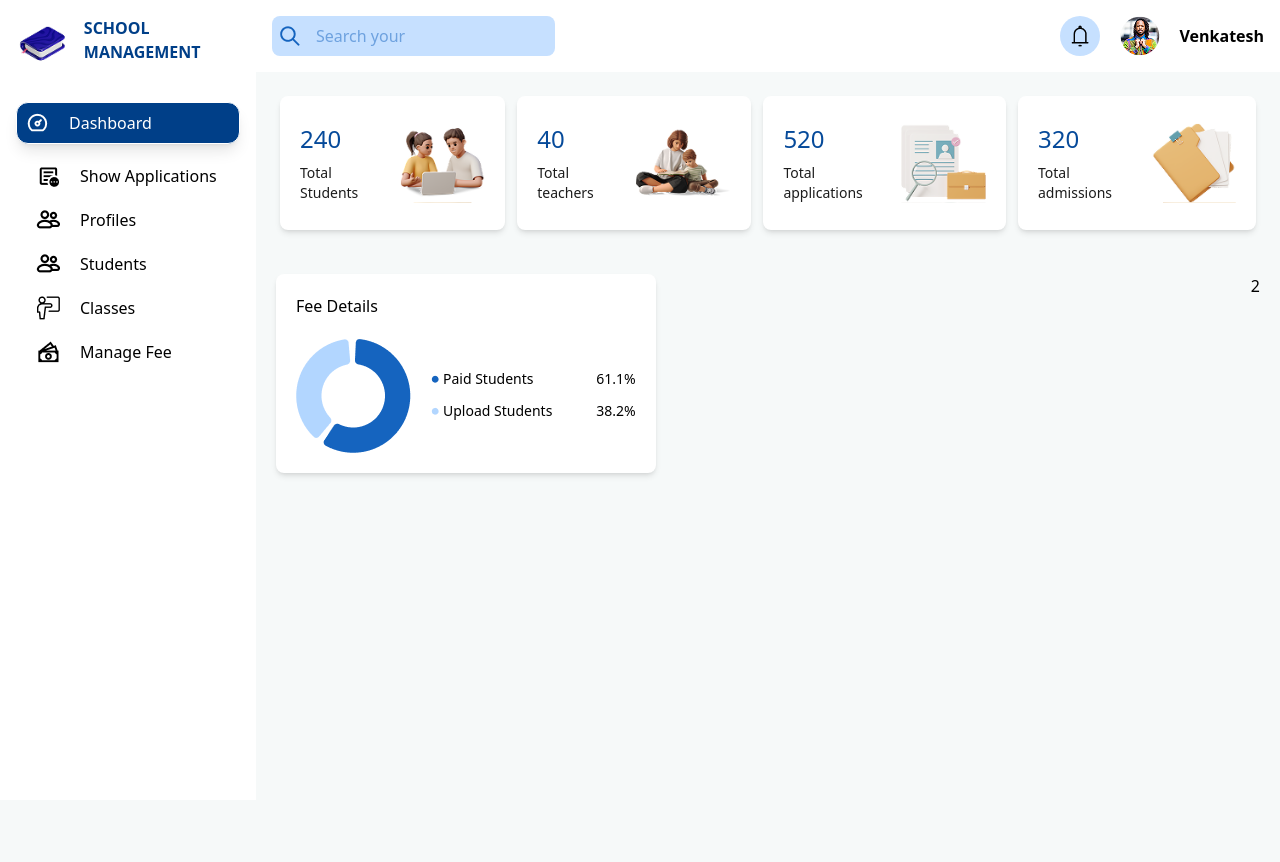
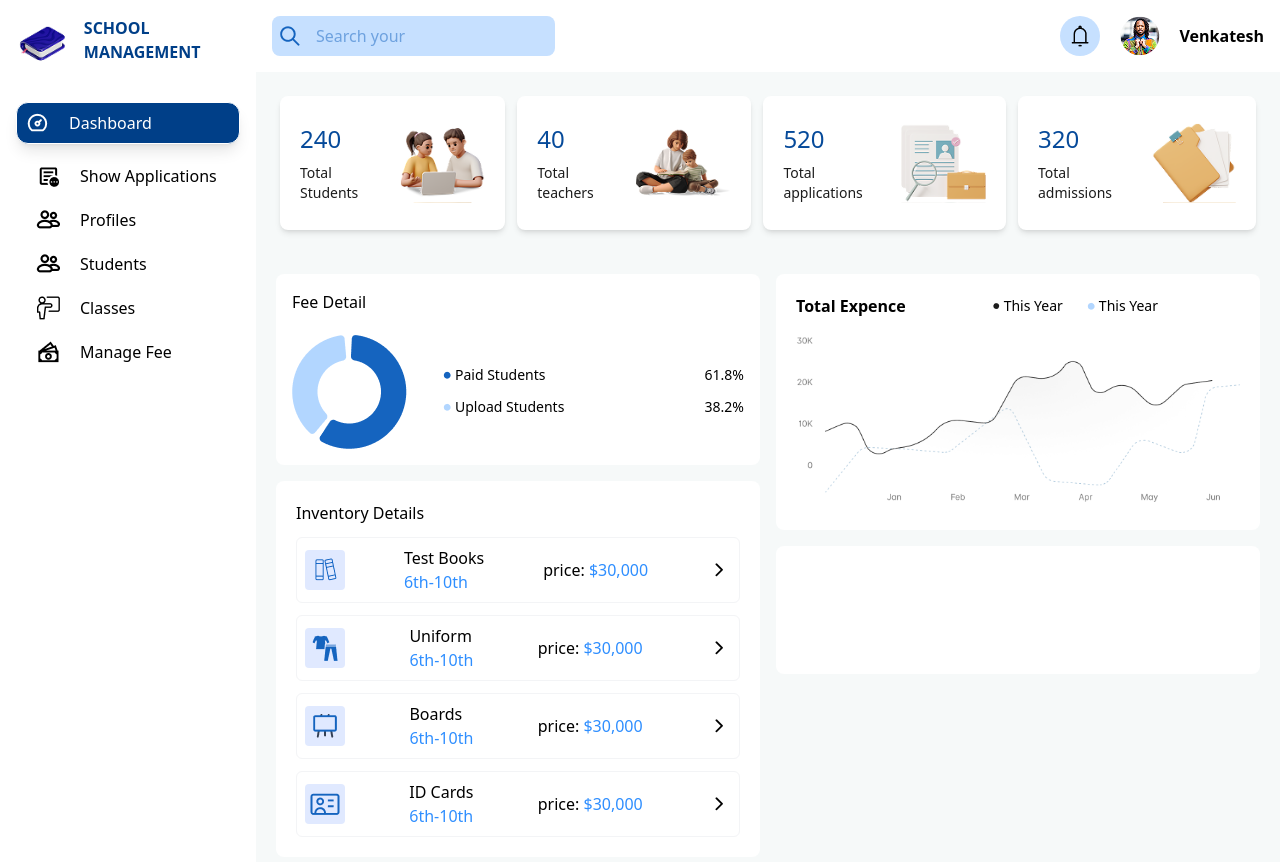
Before and after one commit to akuahamda/Dashboard, a plain HTML site: page index.html in a window 1280 px wide. Before the commit the page ends 800 px from the top, so only its background shows below. Drawn offline with nearby package versions, Linux system fonts and the light colour scheme.

Commit message:
added changes

```diff
--- a/index.html
+++ b/index.html
@@ -7,7 +7,7 @@
     <script src="https://unpkg.com/@tailwindcss/browser@4"></script>
   </head>
   <body class="bg-[#F6F9F9]">
-    <div class="flex h-screen">
+    <div class="flex h-full">
       <!-- side-nav -->
       <div class="w-1/5 bg-white p-4">
         <div class="flex gap-4">
@@ -137,44 +137,141 @@
             </div>
           </div>
         </div>
-        <!-- end of summary cards -->
+
         <!-- card -->
-        <div class="flex justify-between p-5">
-          <div class="p-5 items-center bg-white shadow-md gap-5 rounded-lg space-y-5">
-            <p>Fee Details</p>
-            <div class="flex items-center gap-4">
-              <div>
-                <img src="images/chat.png" alt="" />
-              </div>
-              <div class="space-y-3">
-                <div class="flex items-center justify-between text-sm">
-                  <div class="flex items-center">
+        <!-- test-grid -->
+        <div class="flex gap-4 justify-center p-5">
+          <!-- First Column -->
+          <div class="flex flex-col gap-4 w-1/2">
+            <div class="h-auto bg-white rounded-lg p-4 space-y-5">
+              <p>Fee Detail</p>
+              <div class="flex items-center w-full gap-8">
+                <div><img src="images/chat.png" alt="" /></div>
+                <div class="flex-1 text-sm space-y-3">
+                  <div class="flex justify-between w-full">
+                    <div class="flex items-center">
+                      <div><img src="images/Dot.png" alt="" /></div>
+                      <p>Paid Students</p>
+                    </div>
                     <div>
-                      <img src="images/Dot.png" alt="" />
+                      <p>61.8%</p>
                     </div>
-                    <p>Paid Students</p>
                   </div>
-                  <div class="">
-                    <p>61.1%</p>
-                  </div>
-                </div>
-                <div class="flex items-center gap-11 text-sm">
-                  <div class="flex items-center">
+                  <div class="flex justify-between w-full">
+                    <div class="flex items-center">
+                      <div><img src="images/Dot1.png" alt="" /></div>
+                      <p>Upload Students</p>
+                    </div>
                     <div>
-                      <img src="images/Dot1.png" alt="" />
+                      <p>38.2%</p>
                     </div>
-                    <p>Upload Students</p>
-                  </div>
-                  <div class="">
-                    <p>38.2%</p>
                   </div>
                 </div>
               </div>
             </div>
+            <!-- Top Image (Shorter) -->
+            <div class="h-auto bg-white rounded-lg p-5 space-y-3">
+              <p>Inventory Details</p>
+              <div class="flex flex-col gap-3">
+                <div class="flex justify-between items-center p-2 border border-gray-100 rounded-md">
+                  <div class="rounded-sm bg-[#E0E9FF] w-10 h-10 flex items-center justify-center">
+                    <img src="images/text-book.png" alt="">
+                  </div>
+                  <div>
+                    <p>Test Books</p>
+                    <p class="text-[#2E8EFF]">6th-10th</p>
+                  </div>
+                  <div>price: <span class="text-[#2E8EFF]">$30,000</span></div>
+                  <div>
+                    <img src="images/arrow.png" alt="">
+                  </div>
+                </div>
+                <div>
+                  <div class="flex justify-between items-center p-2 border border-gray-100 rounded-md">
+                    <div class="rounded-sm bg-[#E0E9FF] w-10 h-10 flex items-center justify-center">
+                      <img src="images/uniform.png" alt="">
+                    </div>
+                    <div>
+                      <p>Uniform</p>
+                      <p class="text-[#2E8EFF]">6th-10th</p>
+                    </div>
+                    <div>price: <span class="text-[#2E8EFF]">$30,000</span></div>
+                    <div>
+                      <img src="images/arrow.png" alt="">
+                    </div>
+                  </div>
+                </div>
+                <div>
+                  <div class="flex justify-between items-center p-2 border border-gray-100 rounded-md">
+                    <div class="rounded-sm bg-[#E0E9FF] w-10 h-10 flex items-center justify-center">
+                      <img src="images/board.png" alt="">
+                    </div>
+                    <div>
+                      <p>Boards</p>
+                      <p class="text-[#2E8EFF]">6th-10th</p>
+                    </div>
+                    <div>price: <span class="text-[#2E8EFF]">$30,000</span></div>
+                    <div>
+                      <img src="images/arrow.png" alt="">
+                    </div>
+                  </div>
+                </div>
+                <div>
+                  <div class="flex justify-between items-center p-2 border border-gray-100 rounded-md">
+                    <div class="rounded-sm bg-[#E0E9FF] w-10 h-10 flex items-center justify-center">
+                      <img src="images/card.png" alt="">
+                    </div>
+                    <div>
+                      <p>ID Cards</p>
+                      <p class="text-[#2E8EFF]">6th-10th</p>
+                    </div>
+                    <div>price: <span class="text-[#2E8EFF]">$30,000</span></div>
+                    <div>
+                      <img src="images/arrow.png" alt="">
+                    </div>
+                  </div>
+                </div>
+              </div>
+            </div>
+            <!-- Bottom Image (Longer) -->
           </div>
-          <div>2</div>
+
+          <!-- Second Column -->
+          <div class="flex flex-col gap-4 w-1/2">
+            <div class="h-64 bg-white rounded-lg p-5">
+              <div class="space-y-4">
+                <div class="flex justify-between">
+                  <div>
+                    <p class="font-semibold">Total Expence</p>
+                  </div>
+                  <div class="flex items-center gap-5">
+                    <div class="flex items-center">
+                      <div>
+                        <img src="images/blackdot.png" alt="" />
+                      </div>
+                      <p class="text-sm">This Year</p>
+                    </div>
+                    <div class="flex items-center">
+                      <div>
+                        <img src="images/Dot1.png" alt="" />
+                      </div>
+                      <p class="text-sm">This Year</p>
+                    </div>
+                  </div>
+                  <div></div>
+                </div>
+                <div>
+                  <img src="images/Chart.png" alt="">
+                </div>
+              </div>
+            </div>
+            <!-- Top Image (Longer) -->
+            <div class="h-32 bg-white rounded-lg"></div>
+            <!-- Bottom Image (Shorter) -->
+          </div>
         </div>
       </div>
+
       <!-- end of card -->
 
       <!-- end of main page -->
```
Also changed, not shown: images/Chart.png (added), images/arrow.png (added), images/blackdot.png (added), images/board.png (added), images/card.png (added), images/text-book.png (added), images/uniform.png (added).
